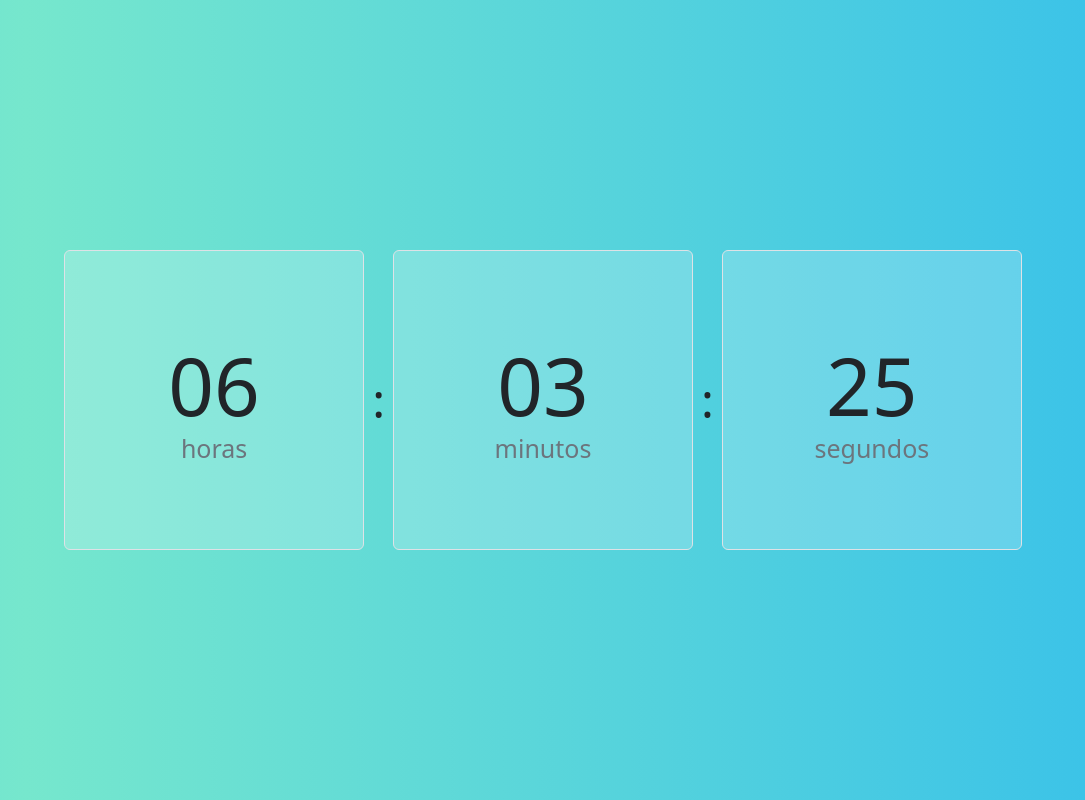
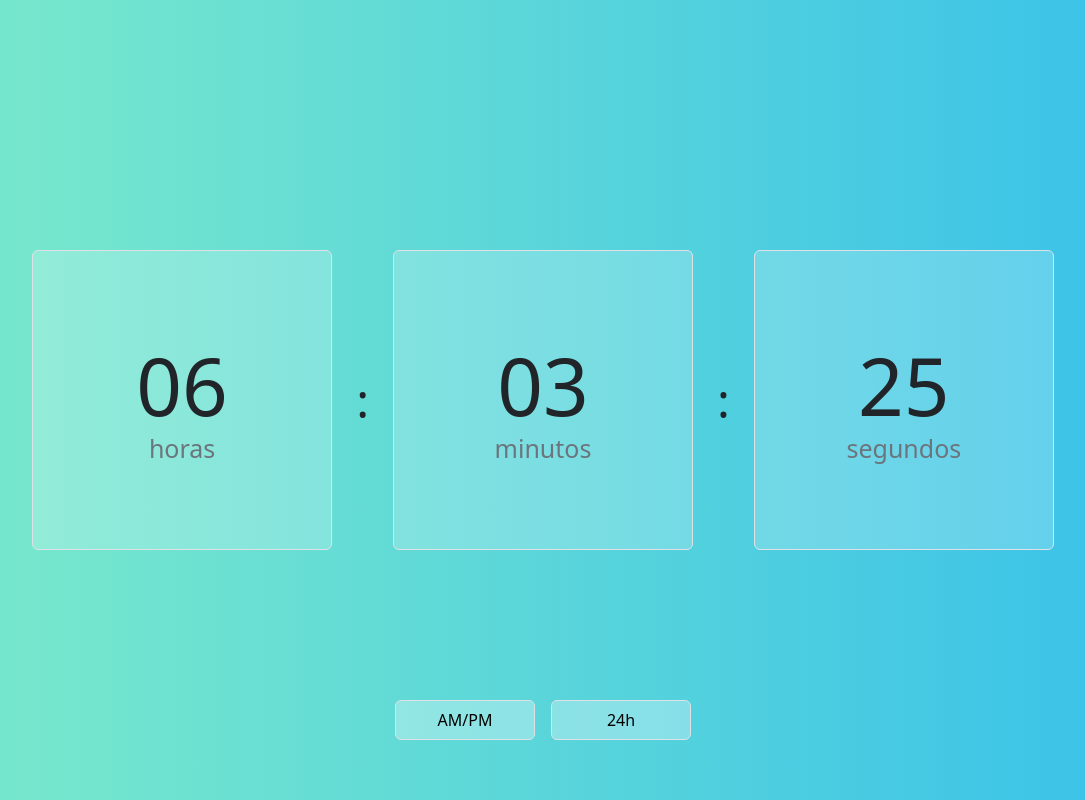
Before and after one commit to GabssJS/Digital-Clock, a React (Vite) app: page / in a window 1280 px wide. Shown: the whole page, without its empty margins (97-1182 px from the left). Built offline with nearby package versions, Linux system fonts and the light colour scheme.

Commit message:
added toggle for 24h / am-pm formats

```diff
--- a/package.json
+++ b/package.json
@@ -1,7 +1,7 @@
 {
   "name": "relogio-digital",
   "private": true,
-  "version": "0.0.0",
+  "version": "1.0.1",
   "type": "module",
   "scripts": {
     "dev": "vite",
--- a/src/Clock.jsx
+++ b/src/Clock.jsx
@@ -1,14 +1,28 @@
+import { useRef, useState } from 'react'
 import HourInfo from './components/HourInfo/HourInfo.jsx'
 
 const Clock = () => {
+
+    const [format, setFormat] = useState()
+
+    function handleClickAm() {
+        setFormat("AM")
+    }
+
+    function handleClickTwnFr() {
+        setFormat("TwnFr")
+    }
+
     return(
-        <div className="d-flex flex-column flex-sm-row gap-2 justify-content-center align-items-center contentContainer p-sm-5">
-            <HourInfo info="horas"/>
-            <span className="display-5">:</span>
-            <HourInfo info="minutos"/>
-            <span className="display-5">:</span>
-            <HourInfo info="segundos"/>
+    <>
+        <div className="d-flex justify-content-center align-items-center contentContainer">
+            <HourInfo firstBox="horas" secondBox="minutos" thirdBox="segundos" format={format}/>
+            <div className="position-absolute buttonWrapper d-flex gap-3 w-100 justify-content-center align-items-center">
+                <button onClick={() => handleClickAm()} className=" border altButton rounded">AM/PM</button>
+                <button onClick={() => handleClickTwnFr()} className=" border altButton rounded">24h</button>
+            </div>
         </div>
+    </>
     )
 }
 
--- a/src/components/HourInfo/HourInfo.jsx
+++ b/src/components/HourInfo/HourInfo.jsx
@@ -4,33 +4,52 @@ import { useEffect, useState } from 'react'
 const HourInfo = (props) => {
 
     const [date, setDate] = useState(new Date())
-    var timeInfo = 0
+    const [dayPeriod, setDayPeriod] = useState("")
+
+    var hours = date.getHours()
+    var minutes = date.getMinutes()
+    var seconds = date.getSeconds()
 
     useEffect(() => {
         const timerId = setInterval(function refreshDate() {
             setDate(new Date())
 
         }, 1000)
+
+        if (hours < 12) {
+            setDayPeriod("AM")
+        }
+        else {
+            setDayPeriod("PM")
+        }
+
         return function cleanup() {
             clearInterval(timerId)
         }
     }, [])
 
-    if (props.info === 'horas') {
-        timeInfo = date.getHours()
-    }
-    else if (props.info === 'minutos') {
-        timeInfo = date.getMinutes()
-    }
-    else {
-        timeInfo = date.getSeconds()
-    }
+
 
     return (
-        <div className="d-inline-flex flex-column justify-content-center align-items-center border rounded smHourContainer HourContainer">
-            <h1 className="display-1 hourNumber">{timeInfo/ 10 >= 1 ? timeInfo : '0' + timeInfo}</h1>
-            <span className="display-5 HourInfo text-muted">{props.info}</span>
+        <>
+        <div className="w-100 d-flex flex-row justify-content-center align-items-center gap-2 gap-sm-4">
+            <div className="d-inline-flex flex-column justify-content-center align-items-center border rounded HourContainer">
+                <h1 className="display-1 hourNumber">{props.format == "AM" ? "0" + (hours - 12) : hours / 10 >= 1 ? hours : "0" + hours}</h1>
+                <span className="display-5 HourInfo text-muted">{props.firstBox}</span>
+            </div>
+            <span className="display-5">:</span>
+            <div className="d-inline-flex flex-column justify-content-center align-items-center border rounded HourContainer">
+                <h1 className="display-1 hourNumber">{minutes / 10 >= 1 ? minutes : '0' + minutes}</h1>
+                <span className="display-5 HourInfo text-muted">{props.secondBox}</span>
+            </div>
+            <span className="display-5">:</span>
+            <div className="d-inline-flex flex-column justify-content-center align-items-center border rounded HourContainer">
+                <h1 className="display-1 hourNumber">{seconds / 10 >= 1 ? seconds : '0' + seconds}</h1>
+                <span className="display-5 HourInfo text-muted">{props.thirdBox}</span>
+            </div>
+            {props.format == "AM" && <span className="display-5">{dayPeriod}</span>}
         </div>
+        </>
     )
 }
 
--- a/src/styles/style.css
+++ b/src/styles/style.css
@@ -24,15 +24,36 @@ body {
 }
 
 .HourContainer {
+    position: relative;
     background-color: rgba(255, 255, 255, 0.2);
     aspect-ratio: 1/1;
     width: min(35%, 300px);
 }
 
 .HourInfo {
-    font-size: min(25px, 4vw)
+    font-size: min(25px, 3vw)
 }
 
 .contentContainer {
     height: 100vh;
+    padding-inline: 20px;
 }
+
+.amPm {
+    aspect-ratio: 1/1;
+    width: min(12%, 120px);
+    background-color: rgba(255, 255, 255, 0.2);
+}
+
+.buttonWrapper {
+    left: 50%;
+    transform: translateX(-50%);
+    bottom: max(20px, 5%);
+    height: 10%;
+}
+
+.altButton {
+    background-color: rgba(255, 255, 255, 0.3);
+    width: min(30%, 140px);
+    height: min(50%, 100px);
+}
```
Also changed, not shown: 1 other file (tests, documents, lock files or other folders).
